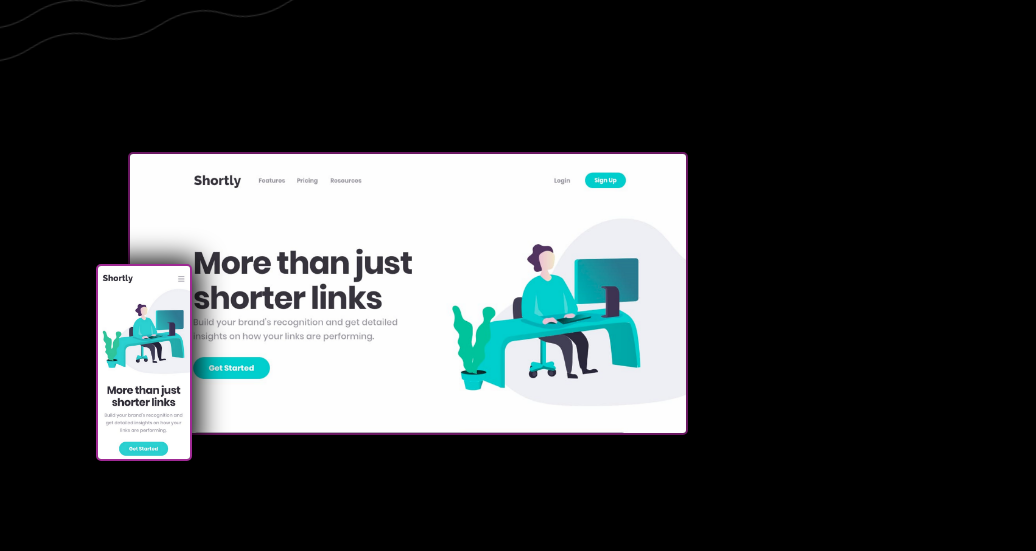
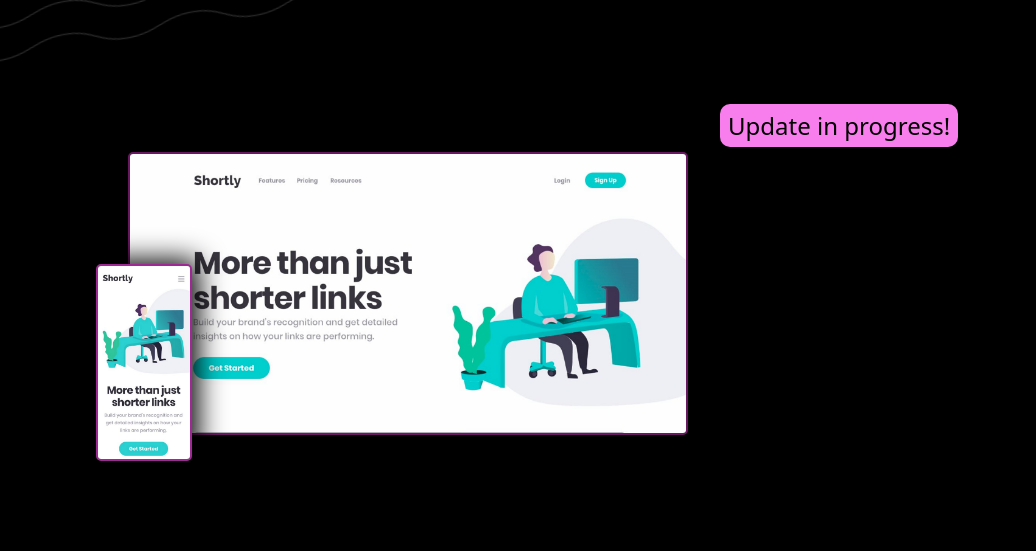
Before and after one commit to michelestaffiere/Portfolio-Page, a plain HTML site: page index.html in a window 1280 px wide. Shown: the part 1258-1809 px from the top of the page, without its empty margins (0-1036 px from the left). Drawn offline with Linux system fonts and the light colour scheme.

Commit message:
update status

```diff
--- a/Sass/Partials/_projects.scss
+++ b/Sass/Partials/_projects.scss
@@ -32,6 +32,18 @@
   .project-brief h2 {
     font-size: 2rem;
     margin: 0;
+    position: relative;
+  }
+
+  .updating{
+    position: absolute;
+    top: -3rem;
+    left: 0rem;
+    background-color: rgb(249, 126, 237);
+    font-size: 1.5rem;
+    font-weight: 400;
+    border-radius: 10px;
+    padding: .5rem;
   }
   .project-brief p {
     font-size: 1.25em;
--- a/index.html
+++ b/index.html
@@ -77,7 +77,7 @@
           />
         </div>
         <div class="project-brief">
-          <h2>Shortly - URL Shortener</h2>
+          <h2>Shortly - URL Shortener <span class="updating">Update in progress!</span></h2>
           <p>
             URL Shortener: is A fully interactive React.js-powered PSD
             conversion project for a fictitious company "Shortly". This web
```
Also changed, not shown: Sass/Styles/styles.css, 1 other file.
